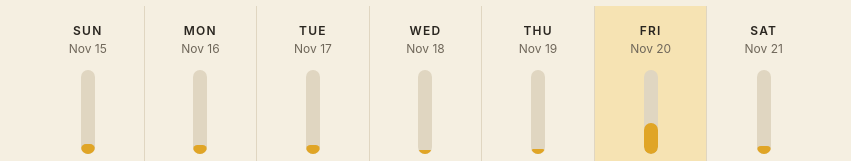
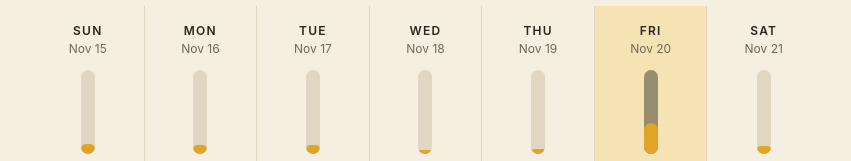
Before and after one commit to swirl2001/unicorn-birding, a plain HTML site: page site/index.html in a window 1280 px wide. Shown: the part 438-599 px from the top of the page, without its empty margins (214-1065 px from the left). Drawn offline with Linux system fonts and the light colour scheme.

Commit message:
Darker bar track on the highlighted day
Co-Authored-By: Claude Opus 5.5 <noreply@anthropic.com>

```diff
--- a/site/index.html
+++ b/site/index.html
@@ -63,6 +63,7 @@
   .day .pct { font-family: var(--serif); font-weight: 700; font-size: 18px; font-variant-numeric: tabular-nums; }
   .day .note { font-size: 12px; color: var(--ink); margin-top: 4px; line-height: 1.35; }
   .day.best { background: var(--gold-soft); }
+  .day.best .meter { background: color-mix(in srgb, #000 38%, var(--gold-soft)); }
   .day.blank .meter { opacity: .45; }
 
   /* Sections */
```
